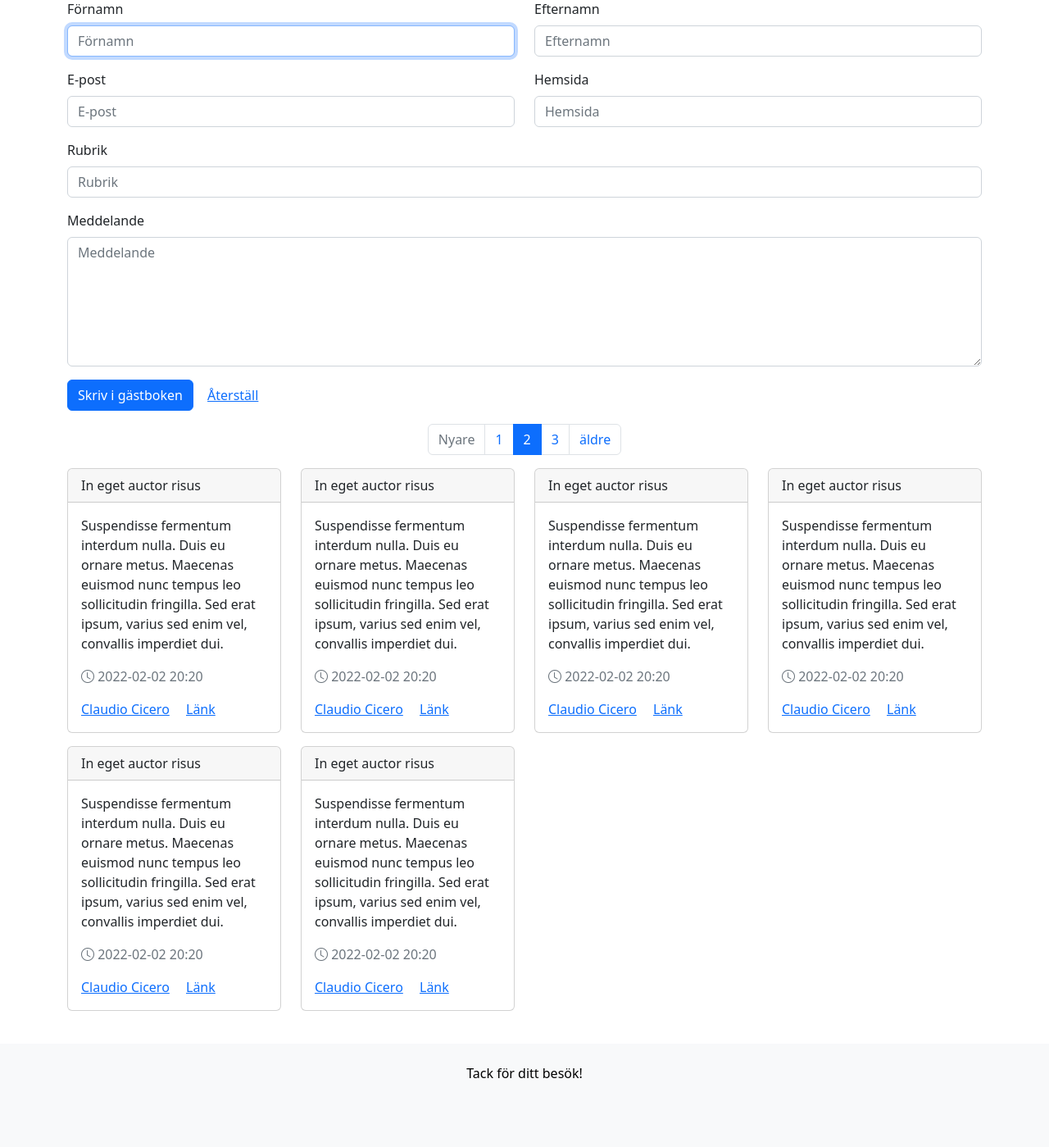
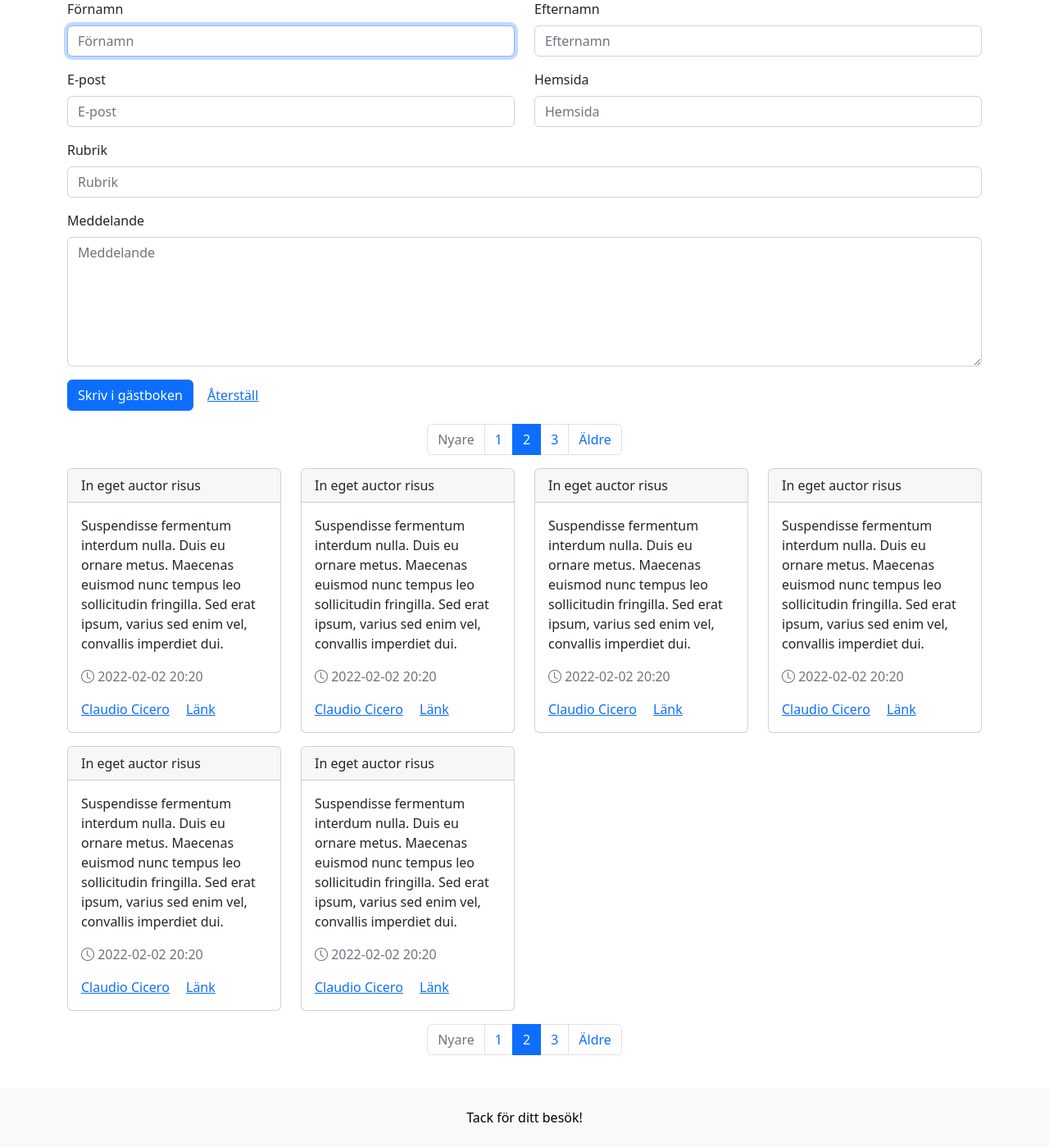
Before and after one commit to hambern/datakurser, a PHP site: page / in a window 1280 px wide. Shown: the part 207-1606 px from the top of the page at 82% size. Before the commit the page ends 1522 px from the top, so only its background shows below. Run offline with PHP 8.4, Linux system fonts and the light colour scheme; some libraries are stand-ins or nearby versions.

Commit message:
Updated assignments

```diff
--- a/webbutveckling_1/projekt/projekt_gastbok/index.php
+++ b/webbutveckling_1/projekt/projekt_gastbok/index.php
@@ -57,7 +57,7 @@
             <li class="page-item"><a class="page-link" href="#">1</a></li>
             <li class="page-item active" aria-current="page"><a class="page-link" href="#">2</a></li>
             <li class="page-item"><a class="page-link" href="#">3</a></li>
-            <li class="page-item"><a class="page-link" href="#">äldre</a></li>
+            <li class="page-item"><a class="page-link" href="#">Äldre</a></li>
         </ul>
     </nav>
 
@@ -76,6 +76,16 @@
         </div>
         <?php endforeach; ?>
     </div>
+
+    <nav aria-label="pagination">
+        <ul class="pagination justify-content-center">
+            <li class="page-item disabled"><a class="page-link">Nyare</a></li>
+            <li class="page-item"><a class="page-link" href="#">1</a></li>
+            <li class="page-item active" aria-current="page"><a class="page-link" href="#">2</a></li>
+            <li class="page-item"><a class="page-link" href="#">3</a></li>
+            <li class="page-item"><a class="page-link" href="#">Äldre</a></li>
+        </ul>
+    </nav>
 </div>
 
 <div class="text-bg-light">
```
Also changed, not shown: webbutveckling_1/projekt/projekt_gastbok/facit_ipad_mini_horizontal.png, webbutveckling_1/projekt/projekt_gastbok/facit_ipad_mini_vertical.png, webbutveckling_1/projekt/projekt_gastbok/facit_iphone_12_pro.png.
